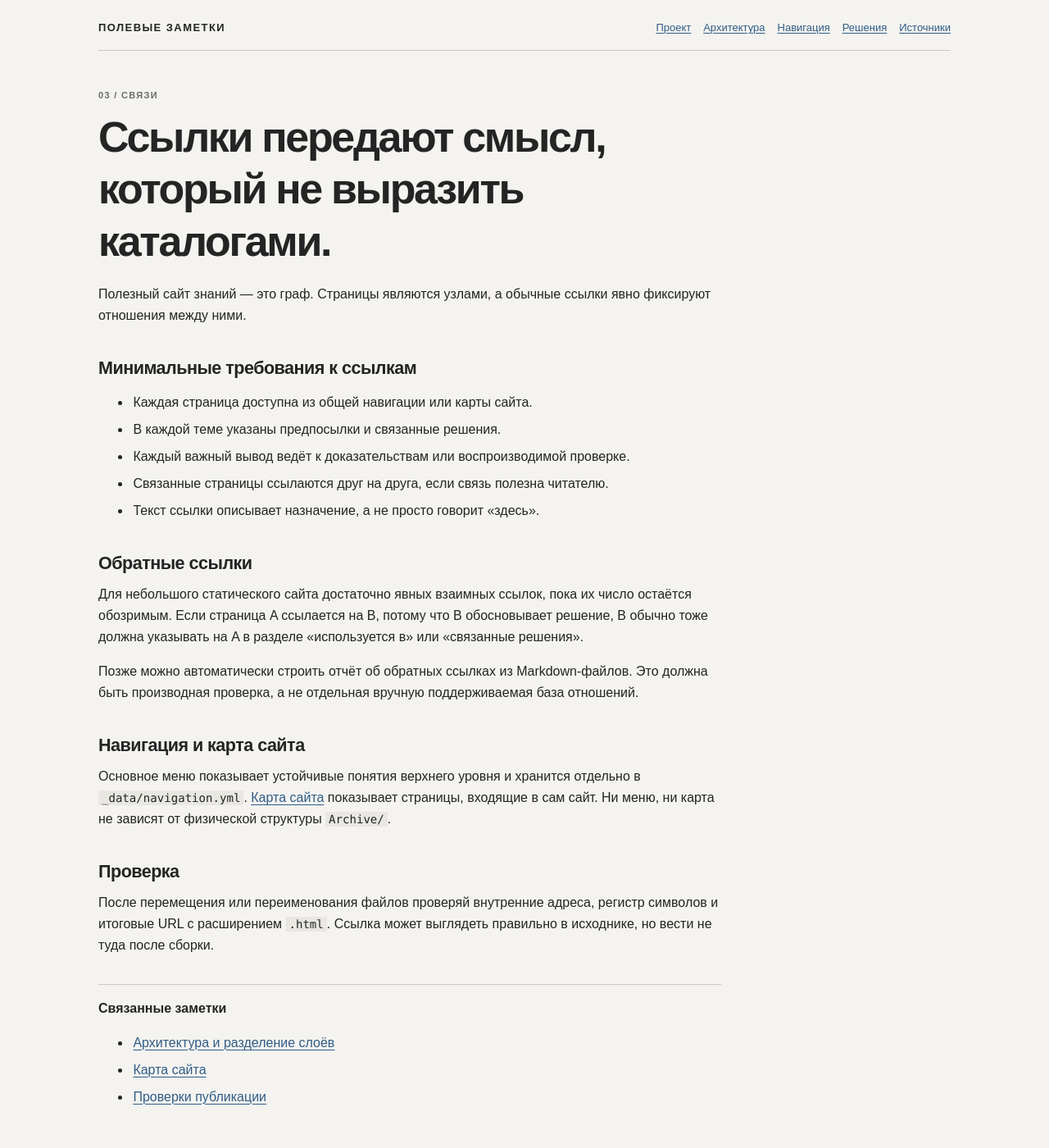
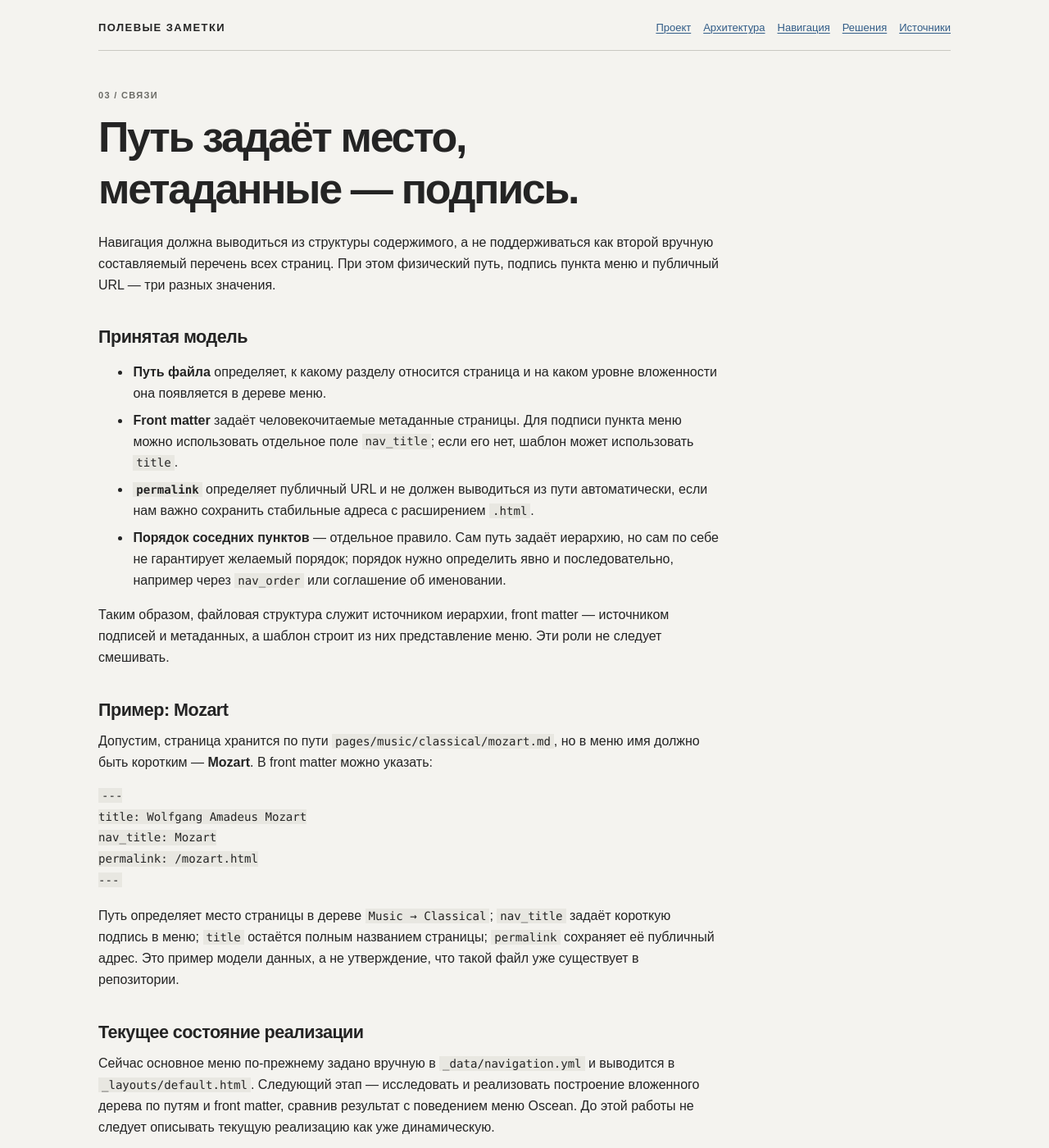
Before and after one commit to devAItester/aishare, a Jekyll site: the page built from pages/03-navigation/index.md, in a window 1280 px wide and 1400 px high. Shown: the whole window at 82% size. Built offline with Jekyll 4.4.1, drawn with Linux system fonts in a browser that asks for light colours; some of the changed text lies outside the part shown.

Commit message:
Document path-based navigation model

````diff
--- a/pages/03-navigation/index.md
+++ b/pages/03-navigation/index.md
@@ -1,7 +1,7 @@
 ---
 layout: default
 title: Навигация и связи
-description: Явная модель ссылок между страницами.
+description: Модель меню по файловым путям и метаданным страниц.
 permalink: /navigation.html
 section: 03 / Связи
 related:
@@ -12,16 +12,42 @@ related:
   - title: Проверки публикации
     url: publishing.html
 ---
-# Ссылки передают смысл, который не выразить каталогами.
+# Путь задаёт место, метаданные — подпись.
 
-Полезный сайт знаний — это граф. Страницы являются узлами, а обычные ссылки явно фиксируют отношения между ними.
+Навигация должна выводиться из структуры содержимого, а не поддерживаться как второй вручную составляемый перечень всех страниц. При этом физический путь, подпись пункта меню и публичный URL — три разных значения.
+
+## Принятая модель
+
+- **Путь файла** определяет, к какому разделу относится страница и на каком уровне вложенности она появляется в дереве меню.
+- **Front matter** задаёт человекочитаемые метаданные страницы. Для подписи пункта меню можно использовать отдельное поле `nav_title`; если его нет, шаблон может использовать `title`.
+- **`permalink`** определяет публичный URL и не должен выводиться из пути автоматически, если нам важно сохранить стабильные адреса с расширением `.html`.
+- **Порядок соседних пунктов** — отдельное правило. Сам путь задаёт иерархию, но сам по себе не гарантирует желаемый порядок; порядок нужно определить явно и последовательно, например через `nav_order` или соглашение об именовании.
+
+Таким образом, файловая структура служит источником иерархии, front matter — источником подписей и метаданных, а шаблон строит из них представление меню. Эти роли не следует смешивать.
+
+## Пример: Mozart
+
+Допустим, страница хранится по пути `pages/music/classical/mozart.md`, но в меню имя должно быть коротким — **Mozart**. В front matter можно указать:
+
+```yaml
+---
+title: Wolfgang Amadeus Mozart
+nav_title: Mozart
+permalink: /mozart.html
+---
+```
+
+Путь определяет место страницы в дереве `Music → Classical`; `nav_title` задаёт короткую подпись в меню; `title` остаётся полным названием страницы; `permalink` сохраняет её публичный адрес. Это пример модели данных, а не утверждение, что такой файл уже существует в репозитории.
+
+## Текущее состояние реализации
+
+Сейчас основное меню по-прежнему задано вручную в `_data/navigation.yml` и выводится в `_layouts/default.html`. Следующий этап — исследовать и реализовать построение вложенного дерева по путям и front matter, сравнив результат с поведением меню Oscean. До этой работы не следует описывать текущую реализацию как уже динамическую.
 
 ## Минимальные требования к ссылкам
 
-- Каждая страница доступна из общей навигации или карты сайта.
+- Каждая страница доступна из навигации, карты сайта или содержательной ссылки.
 - В каждой теме указаны предпосылки и связанные решения.
 - Каждый важный вывод ведёт к доказательствам или воспроизводимой проверке.
-- Связанные страницы ссылаются друг на друга, если связь полезна читателю.
 - Текст ссылки описывает назначение, а не просто говорит «здесь».
 
 ## Обратные ссылки
@@ -30,10 +56,10 @@ related:
 
 Позже можно автоматически строить отчёт об обратных ссылках из Markdown-файлов. Это должна быть производная проверка, а не отдельная вручную поддерживаемая база отношений.
 
-## Навигация и карта сайта
+## Карта сайта и архив
 
-Основное меню показывает устойчивые понятия верхнего уровня и хранится отдельно в <code>_data/navigation.yml</code>. [Карта сайта](map.html) показывает страницы, входящие в сам сайт. Ни меню, ни карта не зависят от физической структуры <code>Archive/</code>.
+[Карта сайта](map.html) показывает страницы, входящие в сам сайт. Каталог `Archive/` остаётся независимым архивом: он не участвует в меню и не является источником страниц для публикации.
 
 ## Проверка
 
-После перемещения или переименования файлов проверяй внутренние адреса, регистр символов и итоговые URL с расширением <code>.html</code>. Ссылка может выглядеть правильно в исходнике, но вести не туда после сборки.
+После перемещения или переименования файлов проверяй внутренние адреса, регистр символов и итоговые URL с расширением `.html`. Отдельно проверяй, что путь страницы определяет ожидаемый уровень меню, подпись берётся из front matter, а ссылка ведёт на её `permalink`.
````
